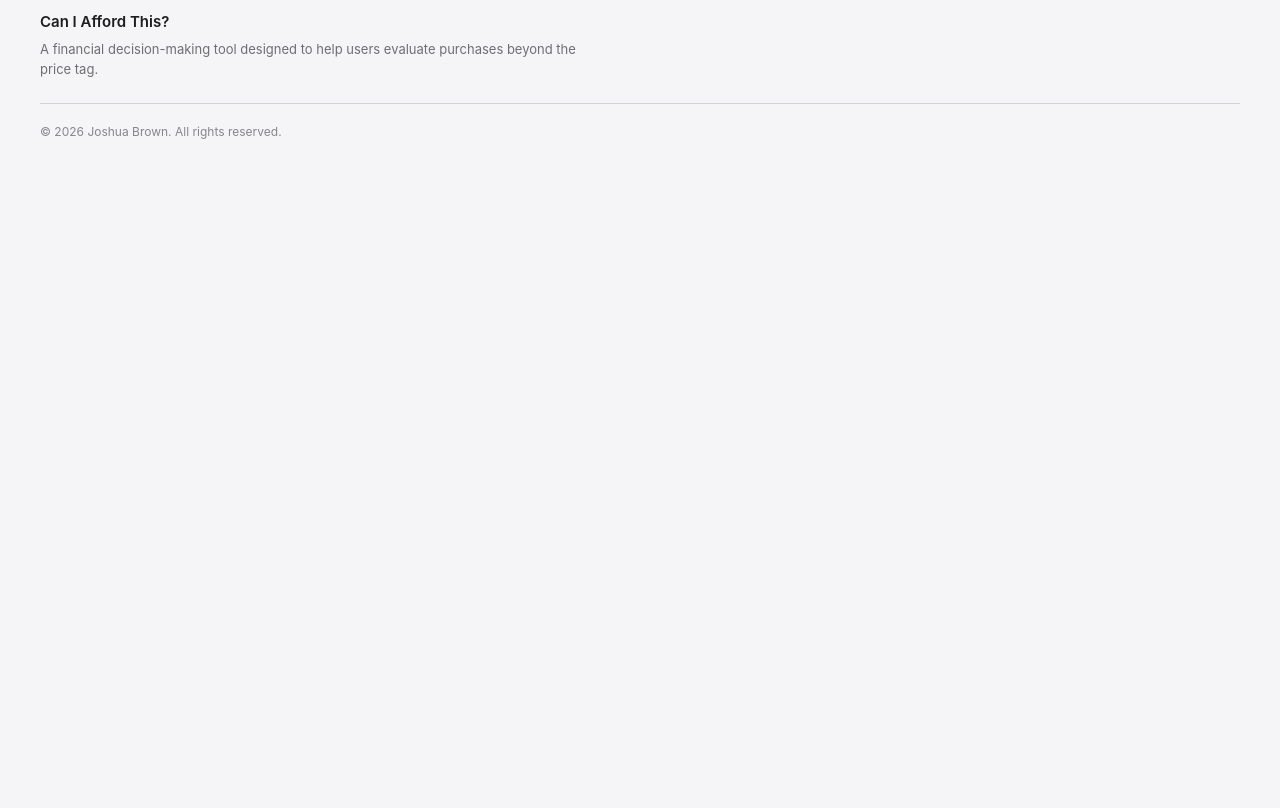
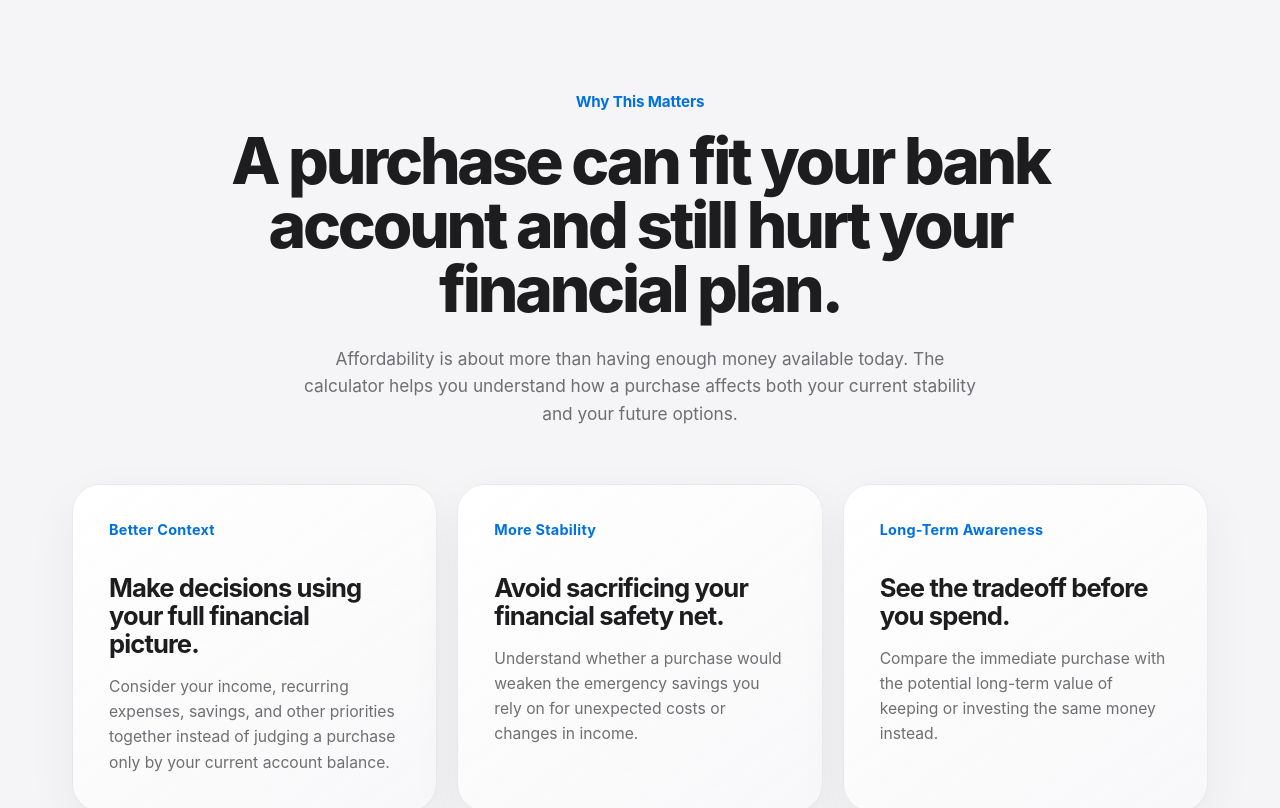
Before and after one commit to fejide/affordability-calculator, a React (Vite) app: page / in a window 1280 px wide. Shown: the part 1580-2388 px from the top of the page. Before the commit the page ends 1761 px from the top, so only its background shows below. Built offline with nearby package versions, Linux system fonts and the light colour scheme.

Commit message:
feat: add benefits section
Signed-off-by: Joshua Brown <97815918+fejide@users.noreply.github.com>

```diff
--- a/src/index.css
+++ b/src/index.css
@@ -708,3 +708,158 @@ main {
     font-size: 1.45rem;
   }
 }
+
+/* =========================================================
+   BENEFITS / WHY THIS MATTERS SECTION
+========================================================= */
+
+.benefits-section {
+  width: 100%;
+  max-width: 1200px;
+
+  margin: 0 auto;
+  padding: 120px 32px;
+
+  text-align: center;
+}
+
+.benefits-header {
+  max-width: 860px;
+
+  margin: 0 auto 56px;
+}
+
+.benefits-header h2 {
+  margin: 0;
+
+  color: #1d1d1f;
+
+  font-size: clamp(2.5rem, 5vw, 4.5rem);
+  font-weight: 800;
+  line-height: 1;
+  letter-spacing: -0.05em;
+}
+
+.benefits-grid {
+  display: grid;
+  grid-template-columns: repeat(3, minmax(0, 1fr));
+  gap: 20px;
+}
+
+.benefit-card {
+  min-height: 320px;
+
+  padding: 36px;
+
+  display: flex;
+  flex-direction: column;
+  align-items: flex-start;
+
+  text-align: left;
+
+  background:
+    linear-gradient(145deg,
+      rgba(255, 255, 255, 0.98),
+      rgba(247, 247, 249, 0.92));
+
+  border: 1px solid rgba(0, 0, 0, 0.07);
+  border-radius: 28px;
+
+  box-shadow:
+    0 18px 50px rgba(0, 0, 0, 0.055);
+
+  transition:
+    transform 0.25s ease,
+    box-shadow 0.25s ease;
+}
+
+.benefit-card:hover {
+  transform: translateY(-4px);
+
+  box-shadow:
+    0 24px 60px rgba(0, 0, 0, 0.1);
+}
+
+.benefit-label {
+  margin-bottom: 36px;
+
+  color: #0071e3;
+
+  font-size: 0.9rem;
+  font-weight: 700;
+  line-height: 1.2;
+  letter-spacing: 0.02em;
+}
+
+.benefit-card h3 {
+  margin-bottom: 16px;
+
+  color: #1d1d1f;
+
+  font-size: 1.6rem;
+  font-weight: 750;
+  line-height: 1.1;
+  letter-spacing: -0.035em;
+}
+
+.benefit-card p:last-child {
+  margin: 0;
+
+  color: #6e6e73;
+
+  font-size: 0.98rem;
+  line-height: 1.6;
+}
+
+/* =========================================================
+   BENEFITS — TABLET
+========================================================= */
+
+@media (max-width: 900px) {
+  .benefits-section {
+    padding: 96px 24px;
+  }
+
+  .benefits-grid {
+    grid-template-columns: 1fr;
+
+    max-width: 680px;
+    margin: 0 auto;
+  }
+
+  .benefit-card {
+    min-height: 0;
+  }
+}
+
+/* =========================================================
+   BENEFITS — MOBILE
+========================================================= */
+
+@media (max-width: 600px) {
+  .benefits-section {
+    padding: 80px 20px;
+  }
+
+  .benefits-header {
+    margin-bottom: 40px;
+  }
+
+  .benefits-header h2 {
+    font-size: clamp(2.35rem, 11vw, 3.5rem);
+  }
+
+  .benefit-card {
+    padding: 28px;
+
+    border-radius: 24px;
+  }
+
+  .benefit-label {
+    margin-bottom: 28px;
+  }
+
+  .benefit-card h3 {
+    font-size: 1.45rem;
+  }
+}
--- a/src/pages/HomePage.tsx
+++ b/src/pages/HomePage.tsx
@@ -107,6 +107,80 @@ function HomePage() {
           </article>
         </div>
       </section>
+
+      <section
+        className="benefits-section"
+        aria-labelledby="benefits-title"
+      >
+        <div className="benefits-header">
+          <p className="section-eyebrow">
+            Why This Matters
+          </p>
+
+          <h2 id="benefits-title">
+            A purchase can fit your bank account
+            and still hurt your financial plan.
+          </h2>
+
+          <p className="section-description">
+            Affordability is about more than having enough
+            money available today. The calculator helps you
+            understand how a purchase affects both your
+            current stability and your future options.
+          </p>
+        </div>
+
+        <div className="benefits-grid">
+          <article className="benefit-card">
+            <p className="benefit-label">
+              Better Context
+            </p>
+
+            <h3>
+              Make decisions using your full financial picture.
+            </h3>
+
+            <p>
+              Consider your income, recurring expenses,
+              savings, and other priorities together instead
+              of judging a purchase only by your current
+              account balance.
+            </p>
+          </article>
+
+          <article className="benefit-card">
+            <p className="benefit-label">
+              More Stability
+            </p>
+
+            <h3>
+              Avoid sacrificing your financial safety net.
+            </h3>
+
+            <p>
+              Understand whether a purchase would weaken
+              the emergency savings you rely on for
+              unexpected costs or changes in income.
+            </p>
+          </article>
+
+          <article className="benefit-card">
+            <p className="benefit-label">
+              Long-Term Awareness
+            </p>
+
+            <h3>
+              See the tradeoff before you spend.
+            </h3>
+
+            <p>
+              Compare the immediate purchase with the
+              potential long-term value of keeping or
+              investing the same money instead.
+            </p>
+          </article>
+        </div>
+      </section>
     </main>
   );
 }
```
